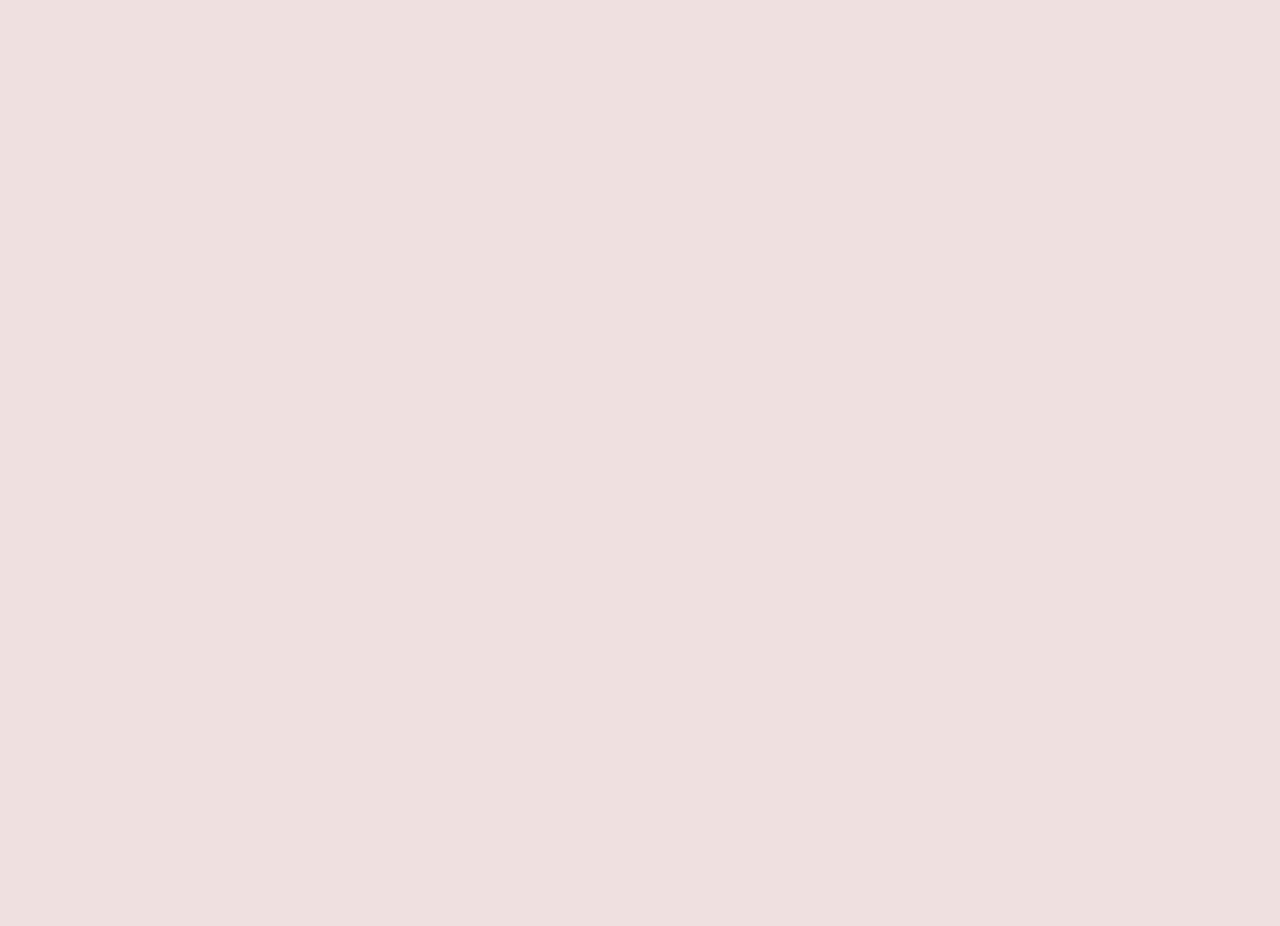
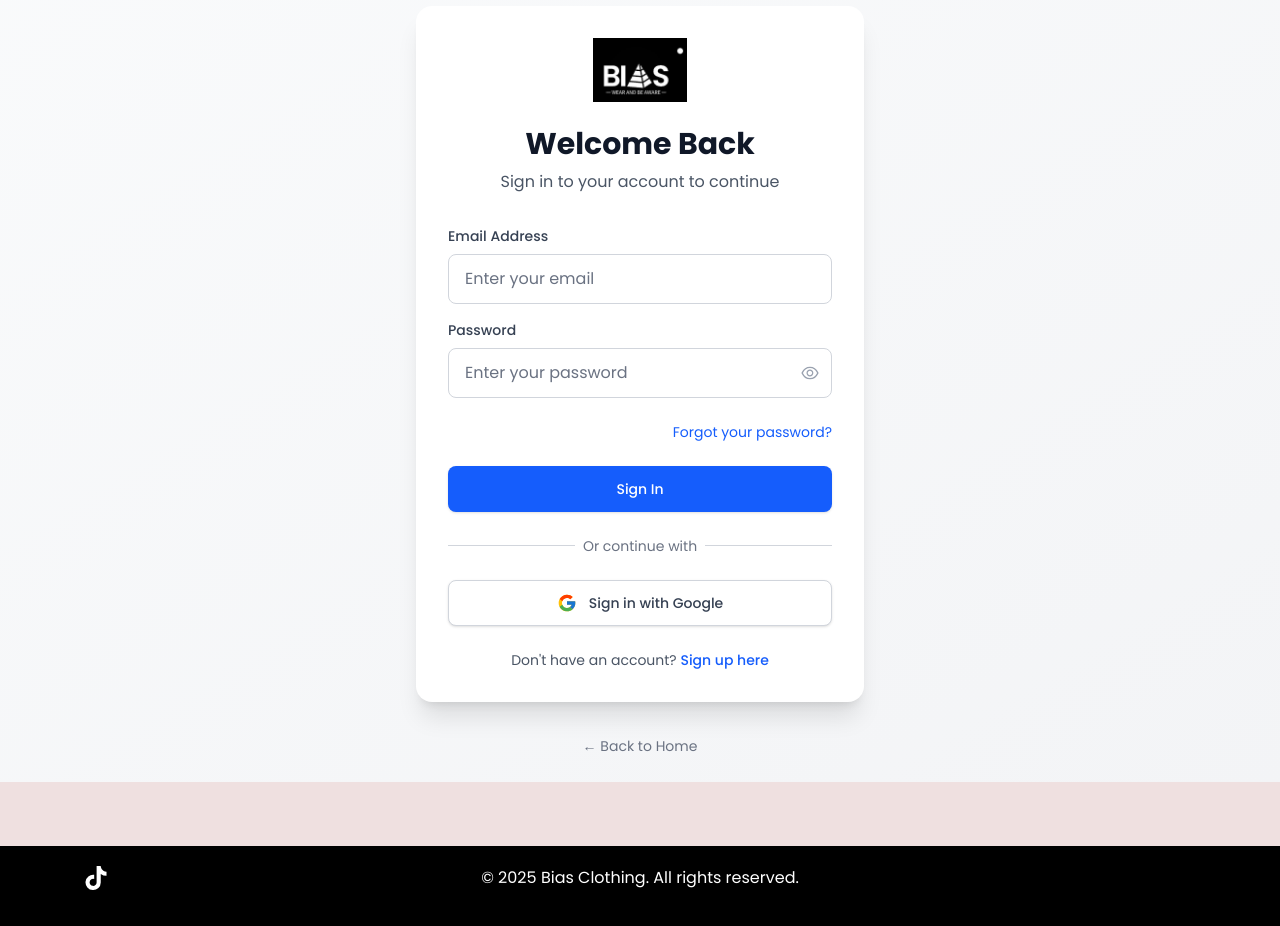
Before and after one commit to oniids13/bias-clothing, a React (Vite) app in the folder frontend/: page /login in a window 1280 px wide. Before the commit this address had no page. Shown: the part 580-1506 px from the top of the page. Before the commit the page ends 800 px from the top, so only its background shows below. Built offline with nearby package versions, Linux system fonts and the light colour scheme; no server answers; some icons are missing.

Commit message:
fix user login logic and login page in frontend

```diff
--- a/frontend/src/components/Header.jsx
+++ b/frontend/src/components/Header.jsx
@@ -81,8 +81,8 @@ const Header = ({ user, setUser }) => {
     }
   };
 
-  const googleLogin = () => {
-    window.location.href = "http://localhost:3000/auth/google";
+  const logInPage = () => {
+    navigate("/login");
   };
 
   const handleLogout = async () => {
@@ -154,11 +154,7 @@ const Header = ({ user, setUser }) => {
                 </button>
               </>
             ) : (
-              <button
-                onClick={googleLogin}
-                className="mr-4"
-                disabled={isLoading}
-              >
+              <button onClick={logInPage} className="mr-4" disabled={isLoading}>
                 <AccountCircleIcon />
               </button>
             )}
--- a/frontend/src/components/ProtectedRoute.jsx
+++ b/frontend/src/components/ProtectedRoute.jsx
@@ -1,8 +1,10 @@
 import { useState, useEffect } from "react";
+import { useNavigate } from "react-router-dom";
 
 const ProtectedRoute = ({ children }) => {
   const [user, setUser] = useState(null);
   const [isLoading, setIsLoading] = useState(true);
+  const navigate = useNavigate();
 
   useEffect(() => {
     checkUserAuth();
@@ -33,8 +35,8 @@ const ProtectedRoute = ({ children }) => {
     }
   };
 
-  const handleGoogleLogin = () => {
-    window.location.href = "http://localhost:3000/auth/google";
+  const handleLogin = () => {
+    navigate("/login");
   };
 
   // Show loading spinner while checking authentication
@@ -76,10 +78,10 @@ const ProtectedRoute = ({ children }) => {
             You need to sign in to access this page.
           </p>
           <button
-            onClick={handleGoogleLogin}
+            onClick={handleLogin}
             className="w-full bg-blue-600 hover:bg-blue-700 text-white font-bold py-3 px-4 rounded-lg transition duration-200 ease-in-out transform hover:scale-105"
           >
-            Sign in with Google
+            Sign in
           </button>
         </div>
       </div>
--- a/frontend/src/router/Router.jsx
+++ b/frontend/src/router/Router.jsx
@@ -13,6 +13,7 @@ import About from "../views/About";
 import Shop from "../views/Shop";
 import Cart from "../views/Cart";
 import Profile from "../views/Profile";
+import Login from "../views/Login";
 
 const router = createBrowserRouter(
   createRoutesFromElements(
@@ -21,6 +22,7 @@ const router = createBrowserRouter(
       <Route path="/about" element={<About />} />
       <Route path="/shop" element={<Shop />} />
       <Route path="/cart" element={<Cart />} />
+      <Route path="/login" element={<Login />} />
       <Route
         path="/profile"
         element={
--- /dev/null
+++ b/frontend/src/views/Login.jsx
@@ -0,0 +1,230 @@
+import { useState } from "react";
+import { Link, useNavigate } from "react-router-dom";
+import { FcGoogle } from "react-icons/fc";
+import { AiOutlineEye, AiOutlineEyeInvisible } from "react-icons/ai";
+
+const Login = () => {
+  const [email, setEmail] = useState("");
+  const [password, setPassword] = useState("");
+  const [showPassword, setShowPassword] = useState(false);
+  const [loading, setLoading] = useState(false);
+  const [error, setError] = useState("");
+  const navigate = useNavigate();
+
+  const handleGoogleLogin = () => {
+    // Redirect to Google OAuth endpoint
+    window.location.href = "http://localhost:3000/auth/google";
+  };
+
+  const handleLocalLogin = async (e) => {
+    e.preventDefault();
+    setLoading(true);
+    setError("");
+
+    try {
+      const response = await fetch("http://localhost:3000/api/user/login", {
+        method: "POST",
+        headers: {
+          "Content-Type": "application/json",
+        },
+        credentials: "include",
+        body: JSON.stringify({ email, password }),
+      });
+
+      const data = await response.json();
+
+      if (response.ok && data.success) {
+        // Login successful - redirect to home page
+        navigate("/");
+      } else {
+        // Login failed - show error message
+        setError(data.message || "Login failed. Please try again.");
+      }
+    } catch (error) {
+      console.error("Login error:", error);
+      setError("An error occurred. Please try again.");
+    } finally {
+      setLoading(false);
+    }
+  };
+
+  return (
+    <div className="min-h-screen bg-gradient-to-br from-gray-50 to-gray-100 flex items-center justify-center px-4 sm:px-6 lg:px-8">
+      <div className="max-w-md w-full space-y-8">
+        <div className="bg-white rounded-2xl shadow-xl p-8">
+          {/* Header */}
+          <div className="text-center">
+            <img
+              src="/src/images/bias_logo.png"
+              alt="Bias Clothing Logo"
+              className="mx-auto h-16 w-auto mb-6"
+            />
+            <h2 className="text-3xl font-bold text-gray-900 mb-2">
+              Welcome Back
+            </h2>
+            <p className="text-gray-600">Sign in to your account to continue</p>
+          </div>
+
+          {/* Error Message */}
+          {error && (
+            <div className="bg-red-50 border border-red-200 text-red-700 px-4 py-3 rounded-lg text-sm">
+              {error}
+            </div>
+          )}
+
+          {/* Login Form */}
+          <form className="mt-8 space-y-6" onSubmit={handleLocalLogin}>
+            <div className="space-y-4">
+              {/* Email Field */}
+              <div>
+                <label
+                  htmlFor="email"
+                  className="block text-sm font-medium text-gray-700 mb-2"
+                >
+                  Email Address
+                </label>
+                <input
+                  id="email"
+                  name="email"
+                  type="email"
+                  autoComplete="email"
+                  required
+                  value={email}
+                  onChange={(e) => setEmail(e.target.value)}
+                  className="w-full px-4 py-3 border border-gray-300 rounded-lg focus:ring-2 focus:ring-blue-500 focus:border-blue-500 transition duration-200 text-gray-900 placeholder-gray-500"
+                  placeholder="Enter your email"
+                />
+              </div>
+
+              {/* Password Field */}
+              <div>
+                <label
+                  htmlFor="password"
+                  className="block text-sm font-medium text-gray-700 mb-2"
+                >
+                  Password
+                </label>
+                <div className="relative">
+                  <input
+                    id="password"
+                    name="password"
+                    type={showPassword ? "text" : "password"}
+                    autoComplete="current-password"
+                    required
+                    value={password}
+                    onChange={(e) => setPassword(e.target.value)}
+                    className="w-full px-4 py-3 pr-12 border border-gray-300 rounded-lg focus:ring-2 focus:ring-blue-500 focus:border-blue-500 transition duration-200 text-gray-900 placeholder-gray-500"
+                    placeholder="Enter your password"
+                  />
+                  <button
+                    type="button"
+                    onClick={() => setShowPassword(!showPassword)}
+                    className="absolute inset-y-0 right-0 pr-3 flex items-center text-gray-400 hover:text-gray-600"
+                  >
+                    {showPassword ? (
+                      <AiOutlineEyeInvisible className="h-5 w-5" />
+                    ) : (
+                      <AiOutlineEye className="h-5 w-5" />
+                    )}
+                  </button>
+                </div>
+              </div>
+            </div>
+
+            {/* Forgot Password Link */}
+            <div className="flex items-center justify-end">
+              <Link
+                to="/forgot-password"
+                className="text-sm text-blue-600 hover:text-blue-500 transition duration-200"
+              >
+                Forgot your password?
+              </Link>
+            </div>
+
+            {/* Sign In Button */}
+            <button
+              type="submit"
+              disabled={loading}
+              className="w-full flex justify-center py-3 px-4 border border-transparent rounded-lg shadow-sm text-sm font-medium text-white bg-blue-600 hover:bg-blue-700 focus:outline-none focus:ring-2 focus:ring-offset-2 focus:ring-blue-500 disabled:opacity-50 disabled:cursor-not-allowed transition duration-200"
+            >
+              {loading ? (
+                <div className="flex items-center">
+                  <svg
+                    className="animate-spin -ml-1 mr-3 h-5 w-5 text-white"
+                    xmlns="http://www.w3.org/2000/svg"
+                    fill="none"
+                    viewBox="0 0 24 24"
+                  >
+                    <circle
+                      className="opacity-25"
+                      cx="12"
+                      cy="12"
+                      r="10"
+                      stroke="currentColor"
+                      strokeWidth="4"
+                    ></circle>
+                    <path
+                      className="opacity-75"
+                      fill="currentColor"
+                      d="M4 12a8 8 0 018-8V0C5.373 0 0 5.373 0 12h4zm2 5.291A7.962 7.962 0 014 12H0c0 3.042 1.135 5.824 3 7.938l3-2.647z"
+                    ></path>
+                  </svg>
+                  Signing in...
+                </div>
+              ) : (
+                "Sign In"
+              )}
+            </button>
+
+            {/* Divider */}
+            <div className="relative">
+              <div className="absolute inset-0 flex items-center">
+                <div className="w-full border-t border-gray-300" />
+              </div>
+              <div className="relative flex justify-center text-sm">
+                <span className="px-2 bg-white text-gray-500">
+                  Or continue with
+                </span>
+              </div>
+            </div>
+
+            {/* Google Sign In Button */}
+            <button
+              type="button"
+              onClick={handleGoogleLogin}
+              className="w-full flex justify-center items-center py-3 px-4 border border-gray-300 rounded-lg shadow-sm text-sm font-medium text-gray-700 bg-white hover:bg-gray-50 focus:outline-none focus:ring-2 focus:ring-offset-2 focus:ring-blue-500 transition duration-200"
+            >
+              <FcGoogle className="h-5 w-5 mr-3" />
+              Sign in with Google
+            </button>
+          </form>
+
+          {/* Sign Up Link */}
+          <div className="mt-6 text-center">
+            <p className="text-sm text-gray-600">
+              Don't have an account?{" "}
+              <Link
+                to="/register"
+                className="font-medium text-blue-600 hover:text-blue-500 transition duration-200"
+              >
+                Sign up here
+              </Link>
+            </p>
+          </div>
+        </div>
+
+        {/* Back to Home Link */}
+        <div className="text-center">
+          <Link
+            to="/"
+            className="text-sm text-gray-500 hover:text-gray-700 transition duration-200"
+          >
+            ← Back to Home
+          </Link>
+        </div>
+      </div>
+    </div>
+  );
+};
+
+export default Login;
```
